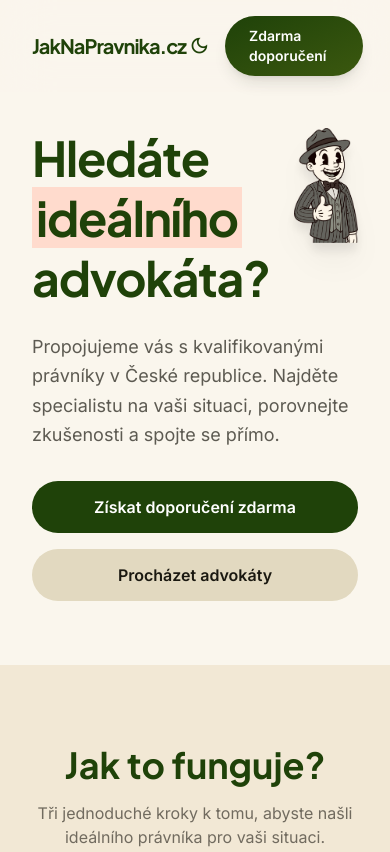
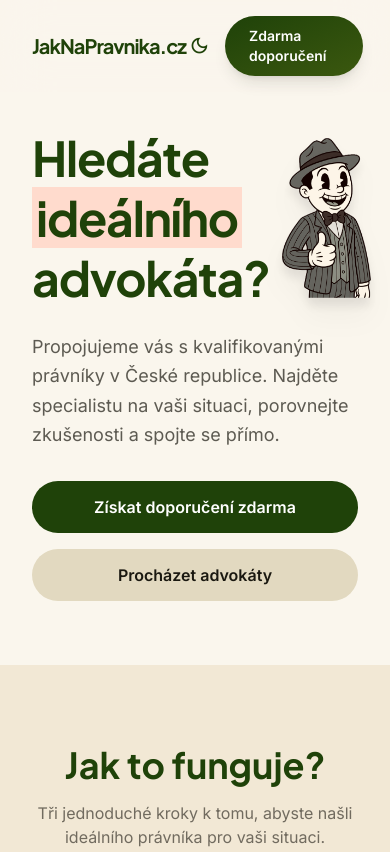
Before and after one commit to jindramich/jaknapravnika, a website: page index.html in a window 390 px wide. Shown: the top 852 px of the page. Drawn offline with nearby package versions, Linux system fonts and the light colour scheme.

Commit message:
Add files via upload

```diff
--- a/index.html
+++ b/index.html
@@ -45,6 +45,7 @@
     }
     html.dark input::placeholder, html.dark textarea::placeholder { color:#8a8060 !important; }
     html.dark .dark-toggle-btn { color:#c9ea8e !important; }
+    html.dark .hero-highlight { background-color:#3d1a0a !important; }
   </style>
 </head>
 <body>
@@ -72,13 +73,14 @@
     <div class="grid md:grid-cols-2 gap-12 max-w-7xl mx-auto items-center">
       <!-- Left: Content -->
       <div>
-        <!-- Mobile mascot: floats right of headline, hidden on desktop -->
-        <div class="md:hidden float-right ml-2 mb-2 w-16">
+        <!-- Mobile: headline + mascot side by side -->
+        <div class="md:hidden flex items-center gap-3 mb-6">
+          <h1 class="text-5xl font-bold text-[#1f4209] leading-tight tracking-tight flex-1">Hledáte <span class="hero-highlight" style="background-color:#ffdbcd; padding: 0 4px;">ideálního</span> advokáta?</h1>
           <img src="images/mascot.png" alt="Maskot JakNaPravnika"
-               class="w-full drop-shadow-xl select-none" />
+               class="h-40 w-auto drop-shadow-xl select-none flex-shrink-0" />
         </div>
 
-        <h1 class="text-5xl md:text-7xl font-bold text-[#1f4209] leading-tight mb-6 tracking-tight">Hledáte <span style="background-color:#ffdbcd; padding: 0 4px;">ideálního</span> advokáta?</h1>
+        <h1 class="hidden md:block text-7xl font-bold text-[#1f4209] leading-tight mb-6 tracking-tight">Hledáte <span class="hero-highlight" style="background-color:#ffdbcd; padding: 0 4px;">ideálního</span> advokáta?</h1>
         <p class="text-lg text-[#1a1810]/70 mb-8 max-w-lg leading-relaxed">Propojujeme vás s kvalifikovanými právníky v České republice. Najděte specialistu na vaši situaci, porovnejte zkušenosti a spojte se přímo.</p>
         <div class="flex flex-col sm:flex-row gap-4">
           <a href="quiz.html" class="bg-[#1f4209] hover:bg-[#263b07] text-white px-8 py-3.5 rounded-full font-semibold transition-all active:scale-95 inline-block text-center">Získat doporučení zdarma</a>
```
